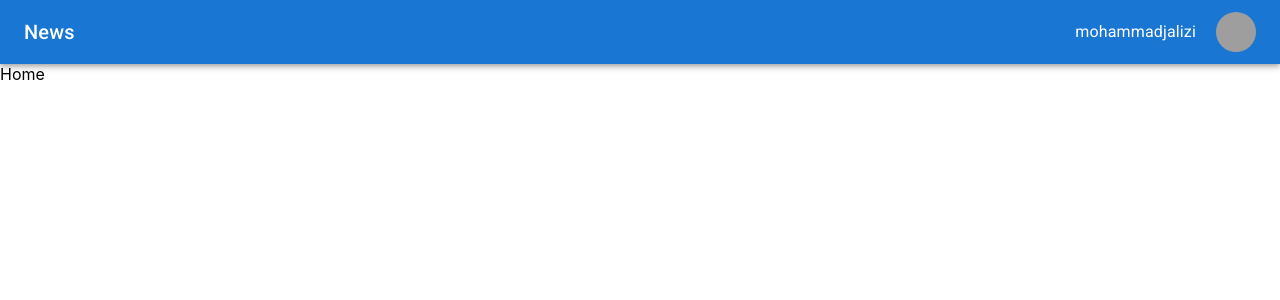
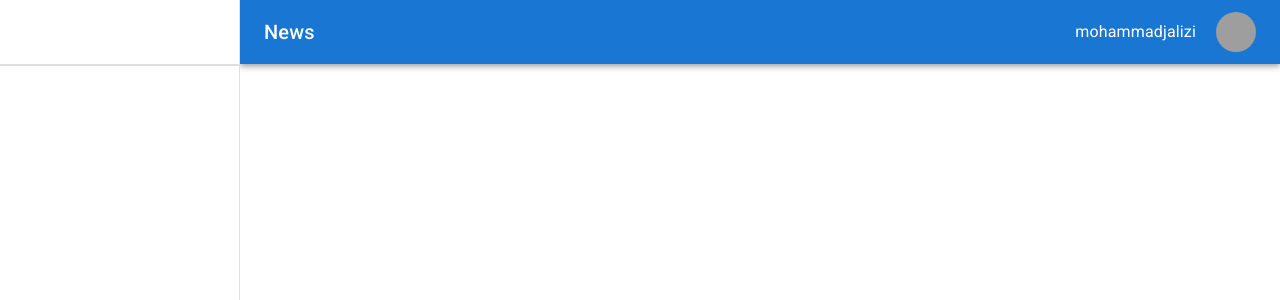
Before and after one commit to mohammadjalizi/Material-UI-project-1-, a React (Create React App) app: page / in a window 1280 px wide. Shown: the top 300 px of the page. Built offline with nearby package versions, Linux system fonts and the light colour scheme; grey boxes are pictures that could not be loaded.

Commit message:
added project

```diff
--- a/src/pages/Root.jsx
+++ b/src/pages/Root.jsx
@@ -1,11 +1,13 @@
 import React from 'react'
 import { Outlet } from 'react-router-dom'
 import Appbar from '../uicompennet/Appbar'
+import Drawerr from '../uicompennet/Drawerr'
+const drawerWidth = 240;
 const Root = () => {
   return (
     <div>
-<Appbar/>
-
+<Appbar drawerWidth={drawerWidth}/>
+<Drawerr drawerWidth={drawerWidth}/>
 <Outlet/>
 
     </div>
--- a/src/uicompennet/Appbar.jsx
+++ b/src/uicompennet/Appbar.jsx
@@ -9,10 +9,12 @@ import img from '../uicompennet/me.jpg'
 
 import MenuIcon from '@mui/icons-material/Menu';
 
-const Appbar = () => {
+const drawerWidth = 240;
+const Appbar = ({drawerWidth}) => {
   return (
     <Box sx={{ flexGrow: 1 }}>
-    <AppBar position="static">
+    <AppBar position="static"
+     sx={{ width: `calc(100% - ${drawerWidth}px)`, ml: `${drawerWidth}px` }}>
       <Toolbar>
 
         <Typography variant="h6" component="div" sx={{ flexGrow: 1 }}>
--- /dev/null
+++ b/src/uicompennet/Drawerr.jsx
@@ -0,0 +1,43 @@
+import React from 'react'
+import Box from '@mui/material/Box';
+import Drawer from '@mui/material/Drawer';
+import CssBaseline from '@mui/material/CssBaseline';
+import AppBar from '@mui/material/AppBar';
+import Toolbar from '@mui/material/Toolbar';
+import List from '@mui/material/List';
+import Typography from '@mui/material/Typography';
+import Divider from '@mui/material/Divider';
+import ListItem from '@mui/material/ListItem';
+import ListItemButton from '@mui/material/ListItemButton';
+import ListItemIcon from '@mui/material/ListItemIcon';
+import ListItemText from '@mui/material/ListItemText';
+import InboxIcon from '@mui/icons-material/MoveToInbox';
+import MailIcon from '@mui/icons-material/Mail';
+
+
+const Drawerr = ({drawerWidth}) => {
+  return (
+    <div>
+        <Drawer
+        sx={{
+          width: drawerWidth,
+          flexShrink: 0,
+          '& .MuiDrawer-paper': {
+            width: drawerWidth,
+            boxSizing: 'border-box',
+          },
+        }}
+        variant="permanent"
+        anchor="left"
+      >
+        <Toolbar />
+        <Divider />
+
+        <Divider />
+
+      </Drawer>
+    </div>
+  )
+}
+
+export default Drawerr
```
